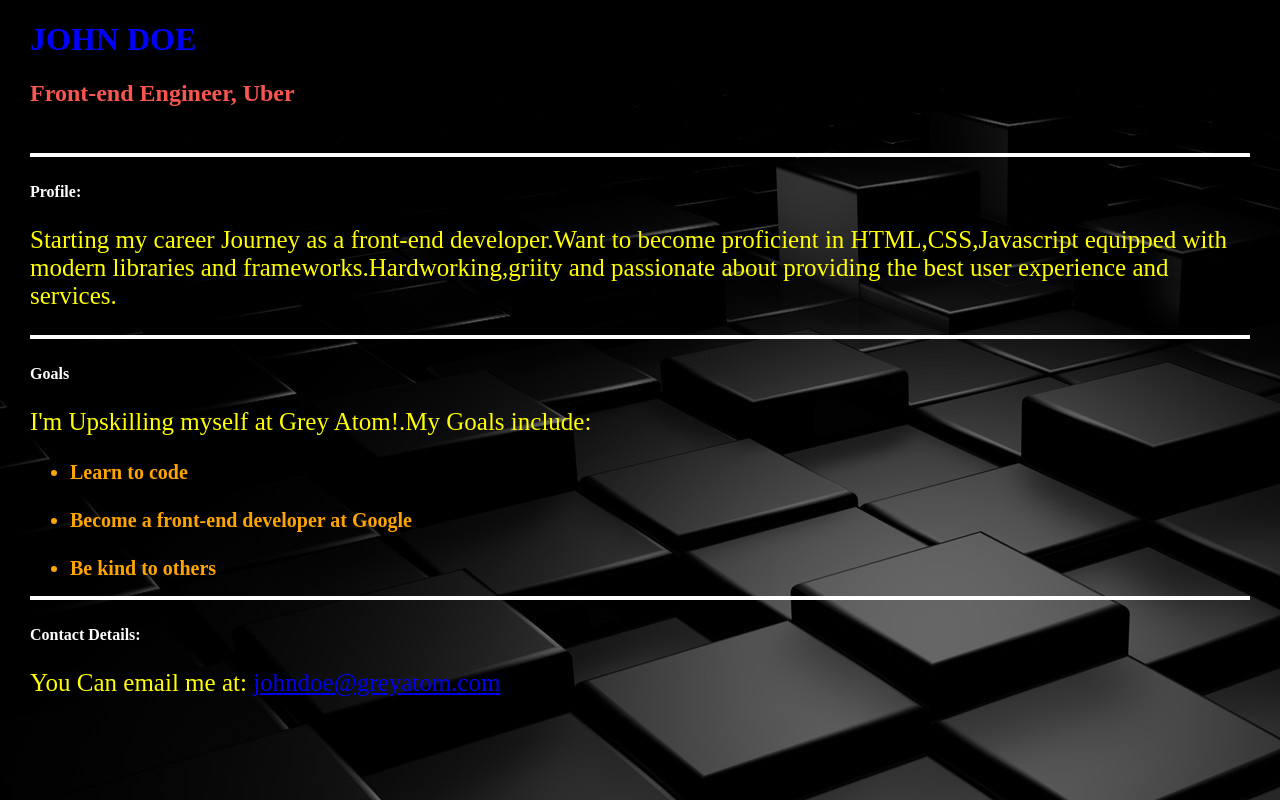
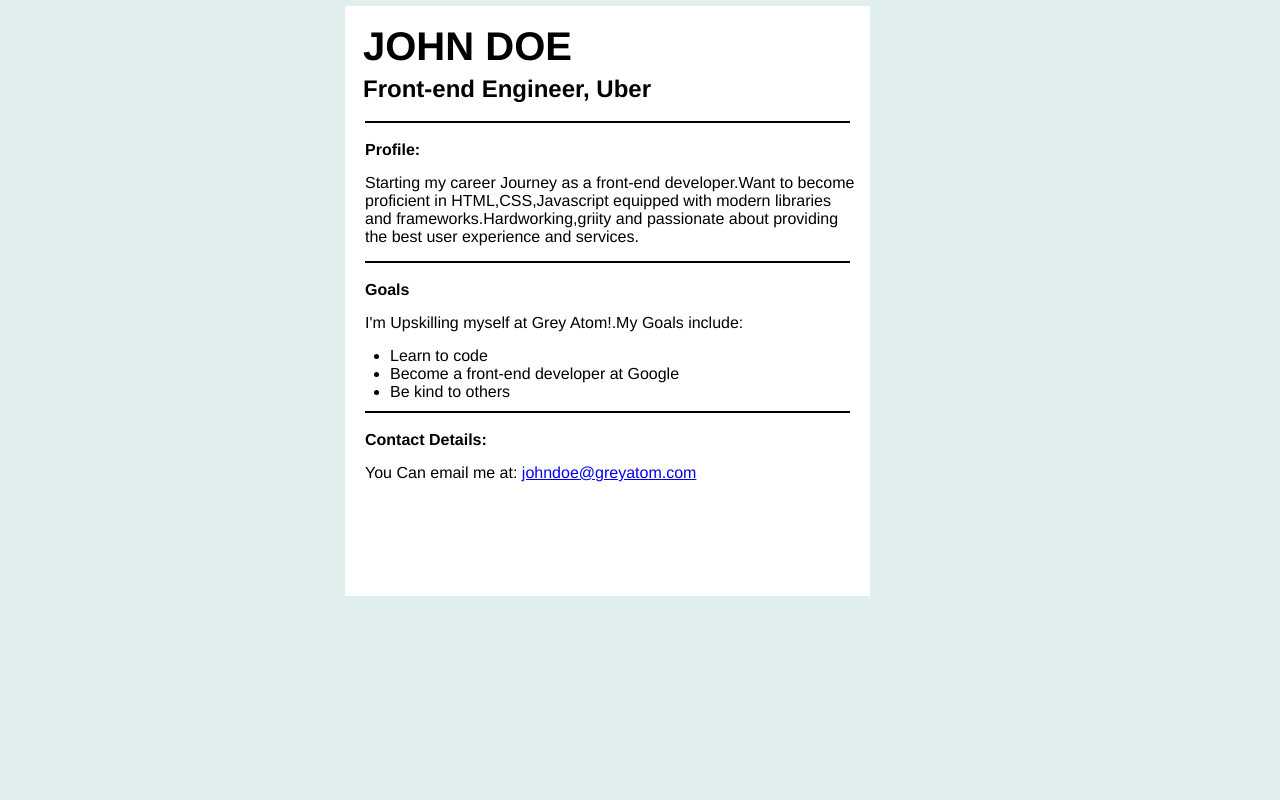
Before and after one commit to Devnandan557/personal-portfolio-page, a plain HTML site: page index.html in a window 1280 px wide. Drawn offline with Linux system fonts and the light colour scheme.

Commit message:
Update style.css

```diff
--- a/style.css
+++ b/style.css
@@ -1,34 +1,49 @@
 /* Add your CSS code here */
 
-body{
-	padding:0px 30px 0px 30px;
+* {
+    font-family: Helvetica, Arial, sans-serif;
+    max-width: 700px;
     margin: auto;
-	background-image: url("black.jpg");
-	color:white;
+}
 
+body {
+      min-width: 500px;
+      background-color: #e0eeee;
   }
-p,h4{
-	font-size:25px;
-	font-weight:10px;
-	color: yellow;
+.profileBody {
+    display: inline-block;
+    background-color: white;
+    margin-top: 6px;
+    margin-left: 55px;
+    width: 75%;
+    height: 590px;
   }
-li{
-	font-weight: bold;
-	font-size:20px;
-	margin-top: 25px;
-	color:orange;
+  h1{
+  	padding: 18px 0px 5px 18px;
+  	font-weight: bolder;
+  	font-size: 40px;
   }
-h4{
-	font-size: 22px;
+
+  h2{
+  	padding: 1px 0px 0px 18px;
   }
-@import url('https://fonts.googleapis.com/css2?family=Lato:wght@900&family=Roboto:wght@900&display=swap');
-h1{
-	font-style: 'Lato';
-	color:blue;
+  strong{
+
+  	margin-top: 5px;
   }
+  strong,p{
+  	padding: 15px 10px 15px 20px;
+  }
+  ul{
+  	padding: 0px 0px 10px 45px;
+  }
+ /* strong{
+  	padding: 15px 0px 0px 0px;
+  	margin-top: 10px;
+  }*/
   hr{
-	border:2px solid white;
+  	padding-left: 5px;
+  	margin-right: 20px;
+  	margin-left: 20px;
+  	border:1px solid black;
   }
-h2{
-	color:#F9564F;
-}
```
Lines whose indentation alone changed are shown as unchanged.
